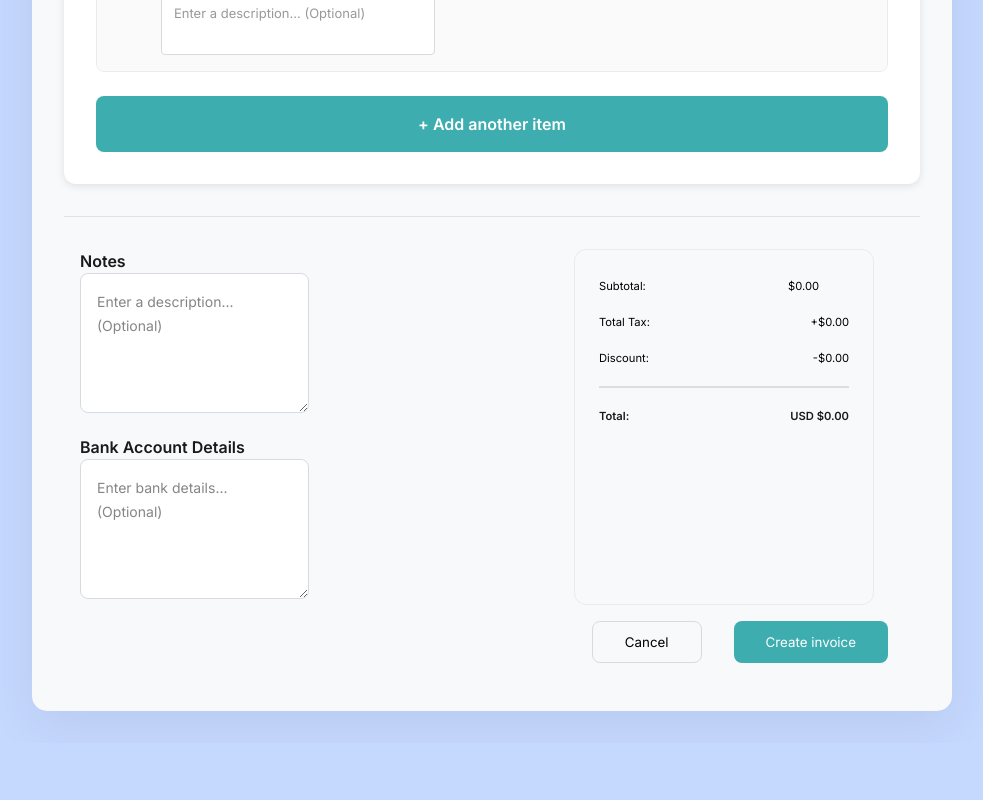
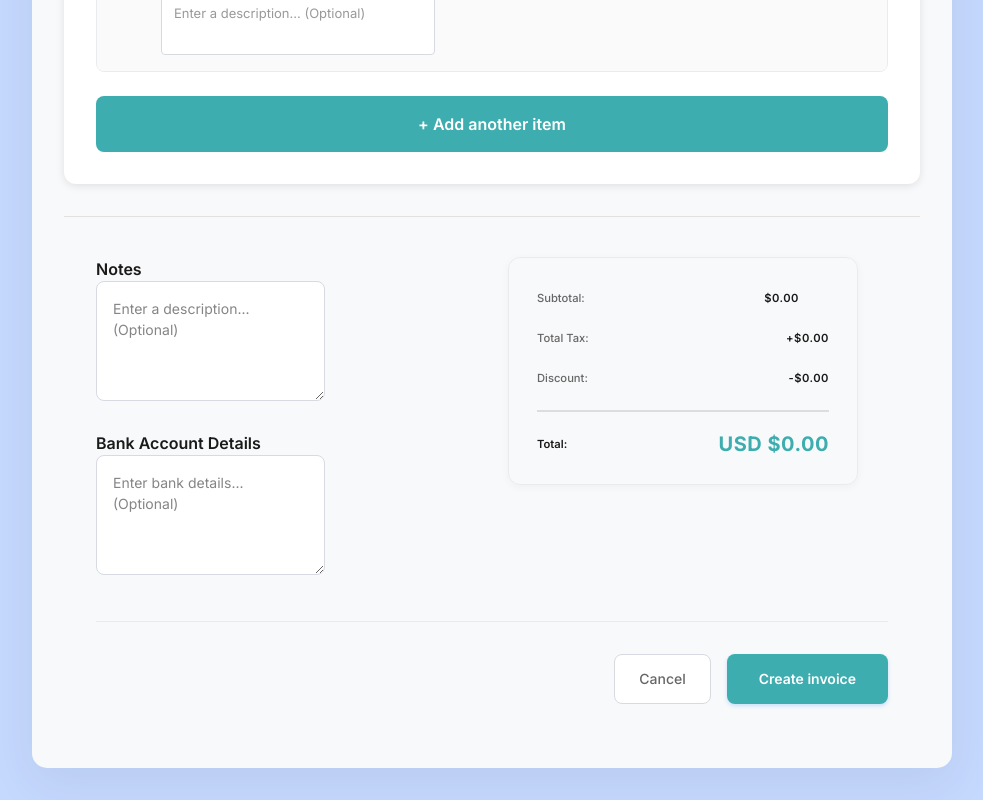
Before and after one commit to Gresham24/Invoice-Creator-App, a React (Vite) app: page / in a window 1280 px wide. Shown: the part 1033-1833 px from the top of the page, without its empty margins (0-983 px from the left). Before the commit the page ends 1776 px from the top, so only its background shows below. Built offline with nearby package versions, Linux system fonts and the light colour scheme; what @react-pdf/renderer would draw is missing.

Commit message:
styled desktop footer

```diff
--- a/src/styles/Form.styles.js
+++ b/src/styles/Form.styles.js
@@ -434,7 +434,16 @@ export const StyledAddButton = styled.button`
 `;
 
 export const StyledFormFooter = styled.div`
-    padding: 0 1rem;
+    padding: 0 32px 32px;
+
+    @media (max-width: 1024px) {
+        padding: 0 24px 24px;
+    }
+
+    @media (max-width: 768px) {
+        padding: 0 16px 16px;
+    }
+
     & div:first-child {
         margin-right: 30px;
     }
@@ -478,14 +487,18 @@ export const StyledExtraDetails = styled.div`
 
 export const StyledSummarySection = styled.div`
     display: grid;
-    grid-template-columns: 1fr 300px;
-    gap: 32px;
-    margin-top: 32px;
+    grid-template-columns: 1fr 350px;
+    gap: 48px;
+    margin-top: 40px;
+    margin-bottom: 32px;
+    align-items: start;
 
-    @media (max-width: 1024px) {
-        grid-template-columns: 1fr;
-        gap: 24px;
+    @media (max-width: 1200px) {
+        grid-template-columns: 1fr 320px;
+
     }
+
+
 
     @media (max-width: 768px) {
         display: none;
@@ -503,7 +516,7 @@ export const StyledMobileSummarySection = styled.div`
 export const StyledNotesSection = styled.div`
     display: grid;
     grid-template-rows: auto 1fr;
-    gap: 16px;
+    gap: 24px;
 `;
 
 export const StyledNotesTitle = styled.h4`
@@ -518,14 +531,16 @@ export const StyledNotesInput = styled.textarea`
     border: 1px solid ${colors.borderGray};
     border-radius: 8px;
     font-size: 14px;
+    line-height: 1.5;
     resize: vertical;
-    min-height: 140px;
+    min-height: 120px;
     background: white;
+    transition: all 0.2s ease;
 
     &:focus {
         outline: none;
         border-color: ${colors.lightBlue};
-        box-shadow: 0 0 0 2px rgba(0, 123, 255, 0.1);
+        box-shadow: 0 0 0 3px rgba(0, 123, 255, 0.1);
     }
 
     &::placeholder {
@@ -536,44 +551,92 @@ export const StyledNotesInput = styled.textarea`
 export const StyledSummaryCard = styled.div`
     background: #f8f9fa;
     border-radius: 12px;
-    padding: 24px;
+    padding: 28px;
     border: 1px solid #e9ecef;
+    box-shadow: 0 2px 8px rgba(0, 0, 0, 0.04);
+    position: sticky;
+    top: 20px;
 `;
 
 export const StyledSummaryRow = styled.div`
     display: flex;
     justify-content: space-between;
-    margin-bottom: 12px;
+    align-items: center;
+    margin-bottom: 16px;
     font-size: 15px;
+    line-height: 1.4;
+
+    &:last-child:not(.total) {
+        margin-bottom: 0;
+    }
+
+    span:first-child {
+        color: #666;
+        font-weight: 500;
+    }
+
+    span:last-child {
+        font-weight: 600;
+        color: #1a1a1a;
+        font-family: 'Inter', monospace;
+        letter-spacing: 0.5px;
+    }
 
     &.total {
-        font-size: 20px;
+        font-size: 18px;
         font-weight: 600;
         color: #1a1a1a;
         border-top: 2px solid #ddd;
-        padding-top: 16px;
-        margin-top: 16px;
+        padding-top: 20px;
+        margin-top: 20px;
+        margin-bottom: 0;
+
+        span:first-child {
+            color: #1a1a1a;
+            font-weight: 600;
+        }
+
+        span:last-child {
+            font-size: 20px;
+            font-weight: 700;
+            color: ${colors.lightBlue};
+        }
     }
 `;
 
 export const StyledFormActionButtons = styled.div`
     display: flex;
     justify-content: end;
-    gap: 32px;
-    padding: 1rem;
+    gap: 16px;
+    padding: 32px 0 0;
+    border-top: 1px solid #e9ecef;
+    margin-top: 40px;
 
     @media (max-width: 768px) {
         flex-direction: column;
         align-items: stretch;
-        gap: 1rem;
+        gap: 12px;
+        padding: 24px 0 0;
+        margin-top: 24px;
     }
 `;
 
 export const StyledCancelButton = styled.button`
     border-radius: 8px;
     border: 1px solid ${colors.borderGray};
-    background: ${colors.lightGray};
-    padding: 8px 32px;
+    background: white;
+    color: #666;
+    padding: 12px 24px;
+    font-size: 14px;
+    font-weight: 500;
+    cursor: pointer;
+    transition: all 0.2s ease;
+
+    &:hover {
+        background: #f8f9fa;
+        border-color: #ccc;
+    }
+
     &:active {
         background: ${colors.mediumGray};
     }
@@ -587,10 +650,23 @@ export const StyledSubmitButton = styled.button`
     border: none;
     border-radius: 8px;
     background: ${colors.lightBlue};
-    padding: 8px 32px;
     color: ${colors.white};
+    padding: 12px 32px;
+    font-size: 14px;
+    font-weight: 600;
+    cursor: pointer;
+    transition: all 0.2s ease;
+    box-shadow: 0 2px 4px rgba(0, 123, 255, 0.2);
+
+    &:hover {
+        background: #0056b3;
+        box-shadow: 0 4px 8px rgba(0, 123, 255, 0.3);
+        transform: translateY(-1px);
+    }
+
     &:active {
-        opacity: 0.8;
+        transform: translateY(0);
+        box-shadow: 0 2px 4px rgba(0, 123, 255, 0.2);
     }
 
     @media (max-width: 768px) {
```
